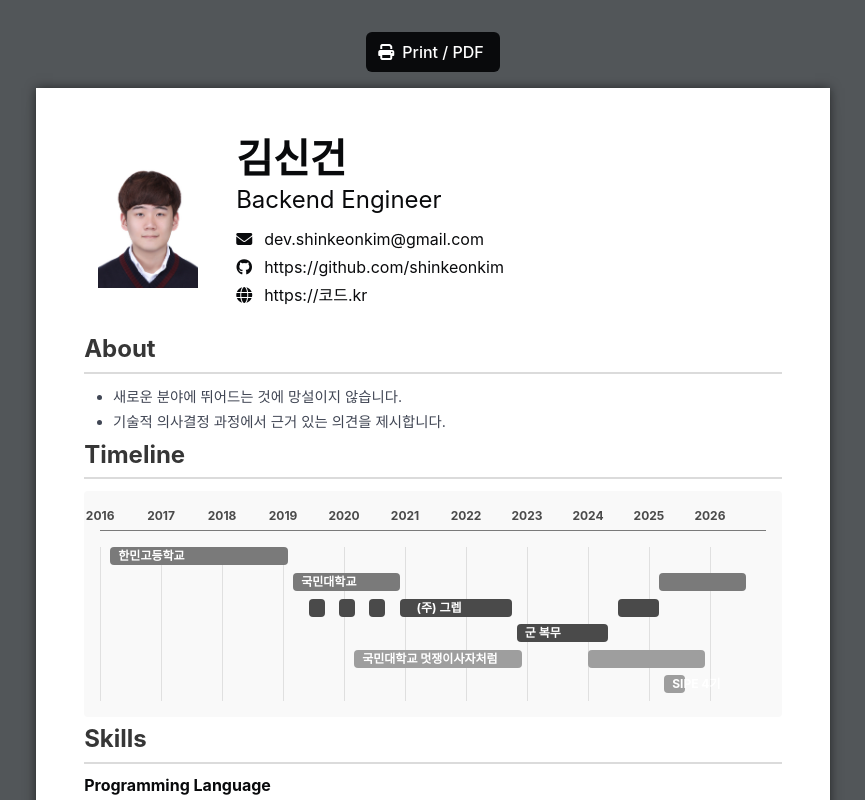
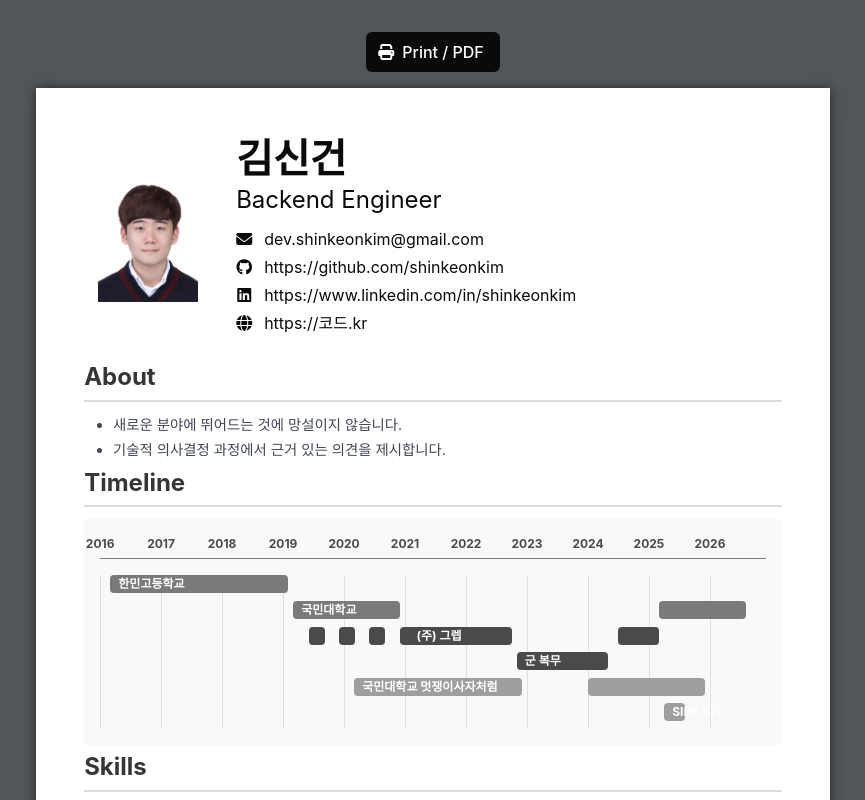
Before and after one commit to shinkeonkim/my-resume, a Vue app: page / in a window 1280 px wide. Shown: the top 800 px of the page, without its empty margins (207-1072 px from the left). Built offline with nearby package versions, Linux system fonts and the light colour scheme; a web font is replaced by a local one.

Commit message:
feat: linkedIn 주소 추가

```diff
--- a/src/components/ResumeHeader.vue
+++ b/src/components/ResumeHeader.vue
@@ -5,6 +5,7 @@ const profile = {
   email: 'dev.shinkeonkim@gmail.com',
   github: 'https://github.com/shinkeonkim',
   website: 'https://코드.kr',
+  linkedin: 'https://www.linkedin.com/in/shinkeonkim',
 }
 </script>
 
@@ -49,6 +50,16 @@ const profile = {
           </div>
           <div class="contact-item mb-1">
             <a
+              :href="profile.linkedin"
+              target="_blank"
+              class="icon-text has-text-black is-flex is-align-items-center"
+            >
+              <span class="icon is-small mr-2"><i class="fab fa-linkedin"></i></span>
+              <span class="url-text">{{ profile.linkedin }}</span>
+            </a>
+          </div>
+          <div class="contact-item mb-1">
+            <a
               :href="profile.website"
               target="_blank"
               class="icon-text has-text-black is-flex is-align-items-center"
@@ -64,7 +75,6 @@ const profile = {
 </template>
 
 <style scoped>
-
 .url-text {
   word-break: break-all;
   overflow-wrap: break-word;
```
